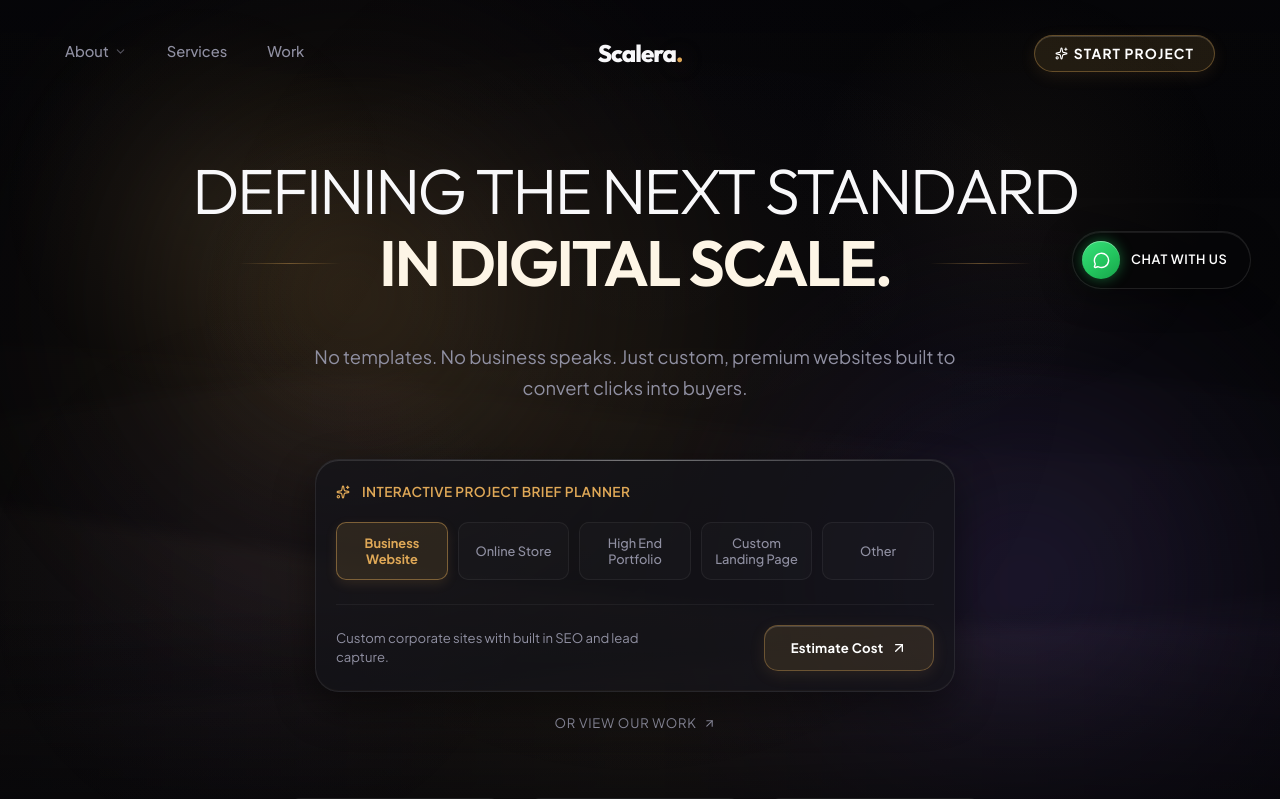
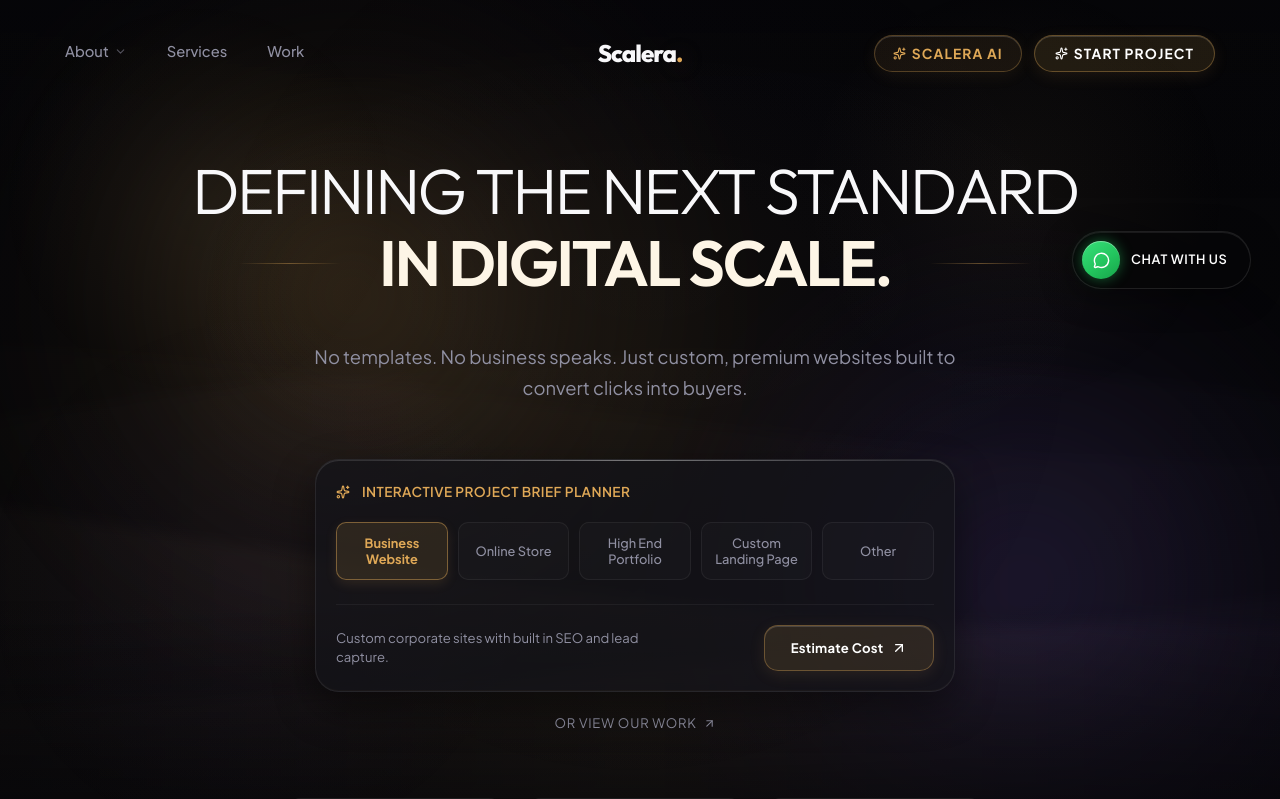
Before and after one commit to sherhanabid123-debug/Scalera, a React (Vite) app: page / in a window 1280 px wide. Shown: the top 799 px of the page. Built offline with nearby package versions, Linux system fonts and the light colour scheme.

Commit message:
Add Scalera AI button trigger to Navbar and connect ScaleraAIBuilder workspace

```diff
--- a/src/App.jsx
+++ b/src/App.jsx
@@ -21,10 +21,12 @@ import Testimonials from "./components/sections/Testimonials";
 import CTA from "./components/sections/CTA";
 import Products from "./components/sections/Products";
 import FAQ from "./components/sections/FAQ";
+import ScaleraAIBuilder from "./components/sections/ScaleraAIBuilder";
 import Footer from "./components/layout/Footer";
 
 function App() {
   const [loading, setLoading] = useState(true);
+  const [showAIBuilder, setShowAIBuilder] = useState(false);
   const chatDockRef = useRef(null);
 
   // Keep the floating chat button from overlapping the footer: it stays fixed
@@ -314,12 +316,16 @@ function App() {
         <div className="aurora-veil" />
       </div>
 
+      {showAIBuilder ? (
+        <ScaleraAIBuilder onBack={() => setShowAIBuilder(false)} />
+      ) : (
         <div
           className="main-content"
           style={{ position: "relative", zIndex: 1, pointerEvents: "none" }}
         >
           <Navbar
             loading={loading}
+            onOpenAIBuilder={() => setShowAIBuilder(true)}
           />
 
           <main style={{ pointerEvents: "auto" }}>
@@ -402,6 +408,7 @@ function App() {
           </div>
         </div>
       </div>
+      )}
 
       {/* Cinematic Branded Preloader */}
       {loading && (
--- a/src/components/layout/Navbar.jsx
+++ b/src/components/layout/Navbar.jsx
@@ -18,7 +18,7 @@ const NAV_LINKS = [
   { label: "Work", href: "#work" },
 ];
 
-const Navbar = ({ loading }) => {
+const Navbar = ({ loading, onOpenAIBuilder }) => {
   const [scrolled, setScrolled] = useState(false);
   const [isOpen, setIsOpen] = useState(false);
   const [mobileAboutOpen, setMobileAboutOpen] = useState(false);
@@ -196,11 +196,54 @@ const Navbar = ({ loading }) => {
           style={{
             display: "flex",
             alignItems: "center",
-            gap: "1rem",
+            gap: "0.75rem",
             flex: 1,
             justifyContent: "flex-end",
           }}
         >
+          {onOpenAIBuilder && (
+            <button
+              onClick={(e) => {
+                e.preventDefault();
+                onOpenAIBuilder();
+              }}
+              className="btn-glass"
+              style={{
+                color: "var(--accent-color)",
+                background: "rgba(223, 168, 87, 0.08)",
+                border: "1px solid rgba(223, 168, 87, 0.3)",
+                padding: scrolled ? "7px 16px" : "9px 18px",
+                borderRadius: "100px",
+                fontWeight: 700,
+                fontSize: scrolled ? "0.78rem" : "0.86rem",
+                display: "flex",
+                alignItems: "center",
+                gap: "6px",
+                boxShadow: "0 4px 16px rgba(223, 168, 87, 0.08), inset 0 1px 0 rgba(255,255,255,0.15)",
+                cursor: "pointer",
+                textTransform: "uppercase",
+                letterSpacing: "0.08em",
+                transition: "all 0.4s cubic-bezier(0.16,1,0.3,1)",
+                fontFamily: "inherit",
+              }}
+              onMouseEnter={(e) => {
+                e.currentTarget.style.transform = "translateY(-2px) scale(1.05)";
+                e.currentTarget.style.background = "rgba(223, 168, 87, 0.2)";
+                e.currentTarget.style.borderColor = "var(--accent-color)";
+                e.currentTarget.style.boxShadow = "0 8px 24px rgba(223, 168, 87, 0.3)";
+              }}
+              onMouseLeave={(e) => {
+                e.currentTarget.style.transform = "translateY(0) scale(1)";
+                e.currentTarget.style.background = "rgba(223, 168, 87, 0.08)";
+                e.currentTarget.style.borderColor = "rgba(223, 168, 87, 0.3)";
+                e.currentTarget.style.boxShadow = "0 4px 16px rgba(223, 168, 87, 0.08)";
+              }}
+            >
+              <Sparkles size={13} />
+              Scalera AI
+            </button>
+          )}
+
           <button
             onClick={(e) => {
               e.preventDefault();
@@ -416,6 +459,37 @@ const Navbar = ({ loading }) => {
             </a>
           ),
         )}
+        {onOpenAIBuilder && (
+          <button
+            ref={(el) => (linksRef.current[10] = el)}
+            onClick={() => {
+              setIsOpen(false);
+              onOpenAIBuilder();
+            }}
+            className="mobile-nav-link btn-glass"
+            style={{
+              fontSize: "1.5rem",
+              fontWeight: 700,
+              letterSpacing: "0.02em",
+              textTransform: "uppercase",
+              color: "var(--accent-color)",
+              background: "rgba(223, 168, 87, 0.1)",
+              padding: "12px 30px",
+              borderRadius: "99px",
+              boxShadow: "0 4px 16px rgba(223, 168, 87, 0.1), inset 0 1px 0 rgba(255,255,255,0.15)",
+              marginTop: "1rem",
+              cursor: "pointer",
+              border: "1px solid rgba(223, 168, 87, 0.35)",
+              display: "flex",
+              alignItems: "center",
+              gap: "10px",
+              fontFamily: "inherit",
+            }}
+          >
+            <Sparkles size={22} />
+            Scalera AI
+          </button>
+        )}
         <button
           ref={(el) => (linksRef.current[3] = el)}
           onClick={() => {
@@ -440,7 +514,7 @@ const Navbar = ({ loading }) => {
             padding: "14px 34px",
             borderRadius: "99px",
             boxShadow: "0 4px 16px rgba(223, 168, 87, 0.1), inset 0 1px 0 rgba(255,255,255,0.15)",
-            marginTop: "1.5rem",
+            marginTop: "0.75rem",
             cursor: "pointer",
             border: "1px solid rgba(223, 168, 87, 0.35)",
             display: "flex",
--- a/src/components/sections/ScaleraAIBuilder.jsx
+++ b/src/components/sections/ScaleraAIBuilder.jsx
@@ -1440,6 +1440,37 @@ ${js}
                 </div>
 
                 <div className="header-actions-group">
+                  {onBack && (
+                    <button
+                      onClick={onBack}
+                      style={{
+                        background: "rgba(223, 168, 87, 0.1)",
+                        border: "1px solid rgba(223, 168, 87, 0.3)",
+                        color: "var(--accent-color)",
+                        borderRadius: "100px",
+                        padding: "5px 14px",
+                        fontSize: "0.78rem",
+                        fontWeight: 600,
+                        cursor: "pointer",
+                        display: "flex",
+                        alignItems: "center",
+                        gap: "6px",
+                        transition: "all 0.25s ease",
+                        marginRight: "0.5rem",
+                      }}
+                      onMouseEnter={(e) => {
+                        e.currentTarget.style.background = "rgba(223, 168, 87, 0.22)";
+                        e.currentTarget.style.borderColor = "var(--accent-color)";
+                      }}
+                      onMouseLeave={(e) => {
+                        e.currentTarget.style.background = "rgba(223, 168, 87, 0.1)";
+                        e.currentTarget.style.borderColor = "rgba(223, 168, 87, 0.3)";
+                      }}
+                    >
+                      ← Back to Website
+                    </button>
+                  )}
+
                   <div className="status-indicator">
                     <div className="status-dot pulsing"></div>
                     <span>Engine Active</span>
```
Lines whose indentation alone changed are shown as unchanged.
